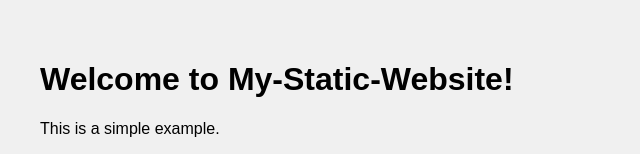
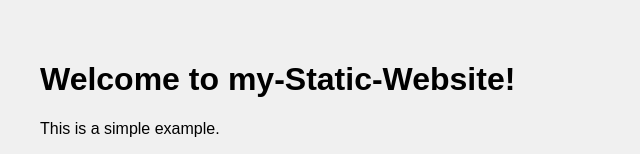
Before and after one commit to ShobitPandey/my-static-website, a plain HTML site: page index.html in a window 1280 px wide. Shown: the top 154 px of the page, without its empty margins (0-640 px from the left). Drawn offline with Linux system fonts and the light colour scheme.

Commit message:
Update2 index.html

```diff
--- a/index.html
+++ b/index.html
@@ -6,7 +6,7 @@
   <link rel="stylesheet" type="text/css" href="styles.css">
 </head>
 <body>
-  <h1>Welcome to My-Static-Website!</h1>
+  <h1>Welcome to my-Static-Website!</h1>
   <p>This is a simple example.</p>
   <a href="about.html">About Us</a> | <a href="contact.html">Contact</a>
 </body>
```
